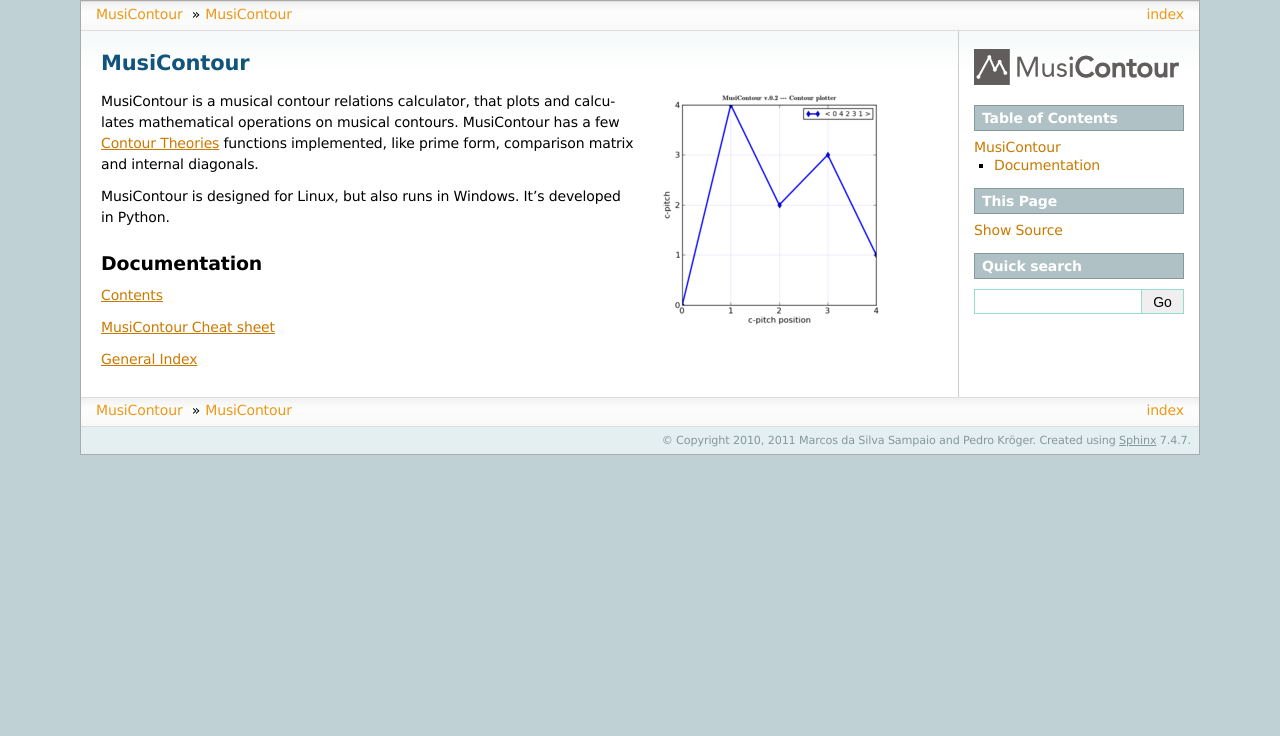
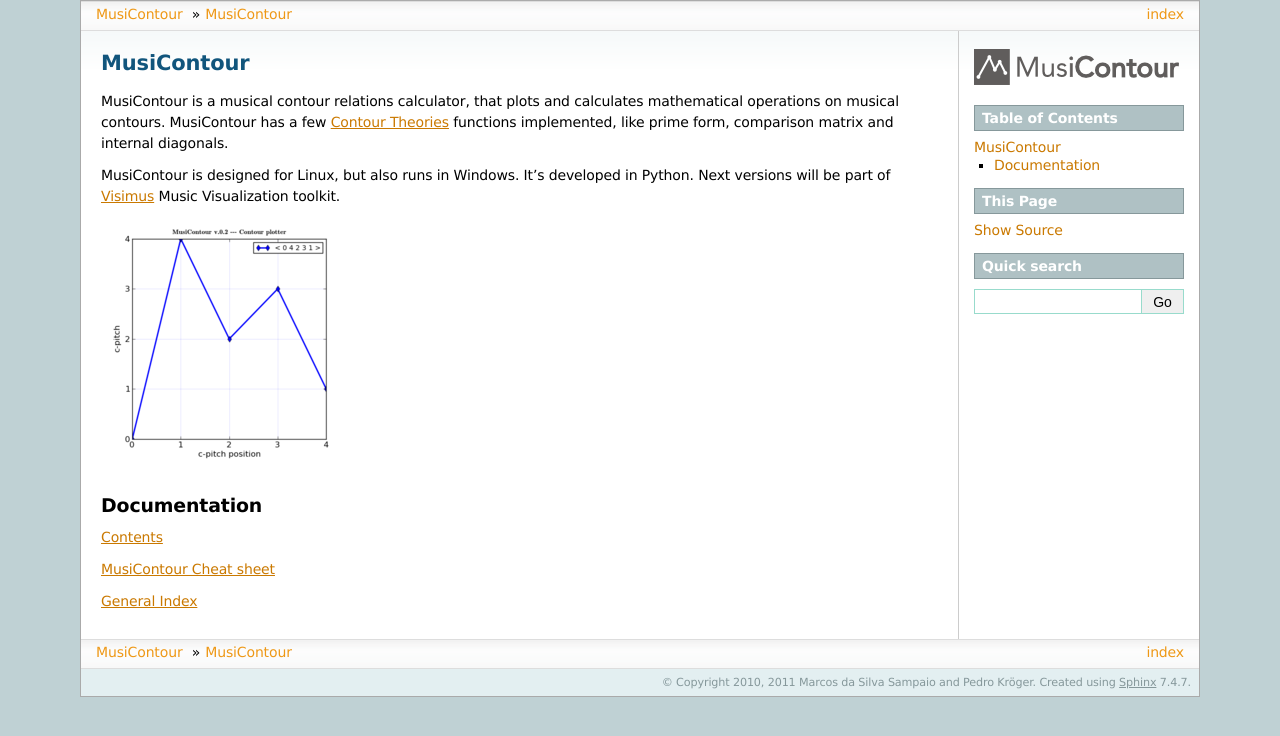
Before and after one commit to msampaio/musicontour, a Sphinx documentation site: the page built from doc/index.rst, in a window 1280 px wide. Shown: the top 736 px of the page. Built offline with Sphinx 7.4.7, drawn with Linux system fonts in a browser that asks for light colours; formulas are drawn with MathJax 3.

Commit message:
Add link to Visimus

```diff
--- a/doc/index.rst
+++ b/doc/index.rst
@@ -6,9 +6,6 @@
 MusiContour
 ===========
 
-.. image:: figs/04231.png
-   :align: right
-
 MusiContour is a musical contour relations calculator, that plots and
 calculates mathematical operations on musical contours. MusiContour
 has a few `Contour Theories <contour-theories.html>`_ functions
@@ -16,7 +13,10 @@
 diagonals.
 
 MusiContour is designed for Linux, but also runs in Windows. It's
-developed in Python.
+developed in Python. Next versions will be part of `Visimus
+<http://visimus.com>`_ Music Visualization toolkit.
+
+.. image:: figs/04231.png
 
 Documentation
 -------------
@@ -28,3 +28,5 @@
 `General Index <genindex.html>`_
 
 .. _Genos: http://genos.mus.br
+
+.. _Visimus: http://visimus.com
```
